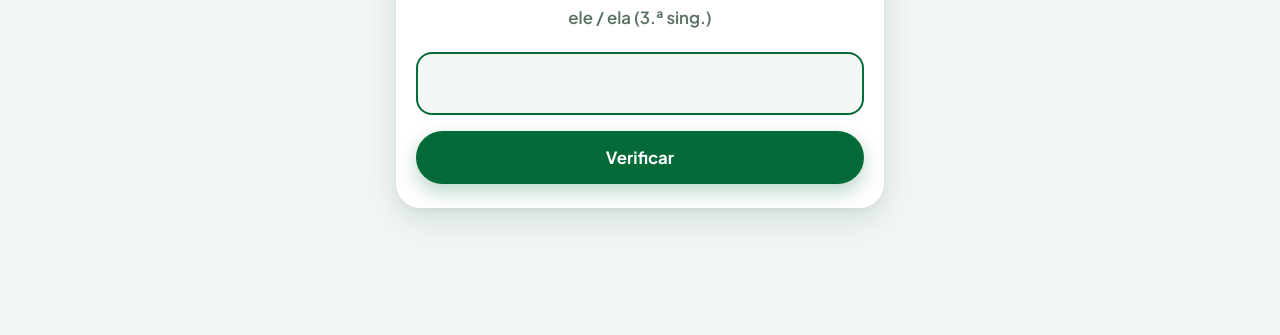
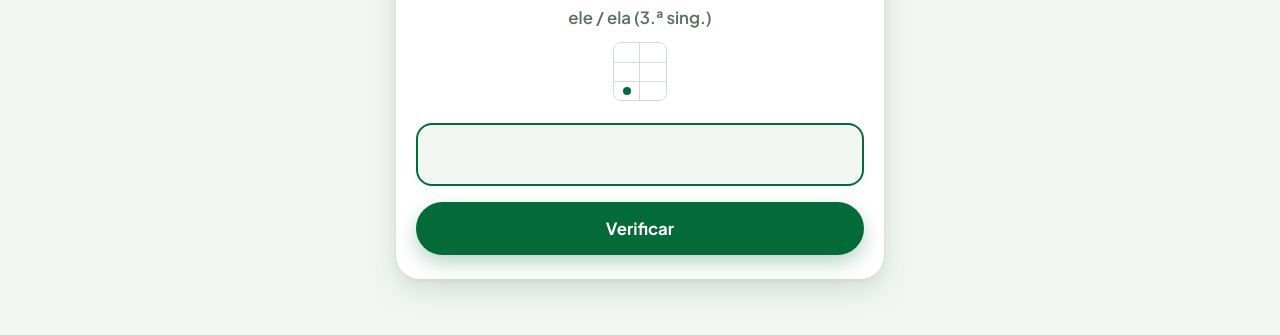
Before and after one commit to sumpe/polyverb, a plain HTML site: page portuguese/index.html in a window 1280 px wide. Both pictures are taken after a click on the button "Começar". Shown: the part 417-752 px from the top of the page. Drawn offline with Linux system fonts and the light colour scheme.

Commit message:
Show a small person grid on each question

```diff
--- a/portuguese/index.html
+++ b/portuguese/index.html
@@ -117,6 +117,12 @@ main{margin:-56px auto 0;padding:0 16px 48px;position:relative}
 .tw{border:1px solid var(--line);border-radius:14px}
 table{border:0}
 .tg td{border-left:4px solid #da291c}
+.who{margin:8px 0 12px}
+.pgrid{display:grid;grid-template-columns:repeat(2,26px);grid-auto-rows:19px;width:max-content;margin:0 auto 22px;border:1px solid var(--line);border-radius:8px;overflow:hidden}
+.pgrid i{position:relative;border:0 solid var(--line)}
+.pgrid i:nth-child(odd){border-right-width:1px}
+.pgrid i:nth-child(n+3){border-top-width:1px}
+.pgrid i.on::after{content:"";position:absolute;left:50%;top:50%;width:8px;height:8px;margin:-4px 0 0 -4px;border-radius:50%;background:var(--accent)}
 </style>
 </head>
 <body>
@@ -160,6 +166,7 @@ table{border:0}
     <div class="verb" id="verb"></div>
     <div class="tense" id="tense"></div>
     <div class="who" id="who"></div>
+    <div class="pgrid" id="pgrid" aria-hidden="true"><i></i><i></i><i></i><i></i><i></i><i></i></div>
     <input id="ans" type="text" autocomplete="off" autocapitalize="off" autocorrect="off" spellcheck="false" aria-label="A tua resposta">
     <div id="fb" class="fb" hidden></div>
     <button class="primary" id="go">Verificar</button>
@@ -265,6 +272,7 @@ function render(){
   $("verb").textContent=c.v;
   $("tense").textContent=T[c.t];
   $("who").textContent=P[c.p][0]+" ("+P[c.p][1]+")";
+  [...$("pgrid").children].forEach((d,k)=>d.classList.toggle("on",k===(c.p%3)*2+(c.p>=3?1:0)));
   const a=$("ans");a.value="";a.readOnly=false;a.className="";
   $("fb").hidden=true;$("go").textContent="Verificar";
   a.focus();
```
